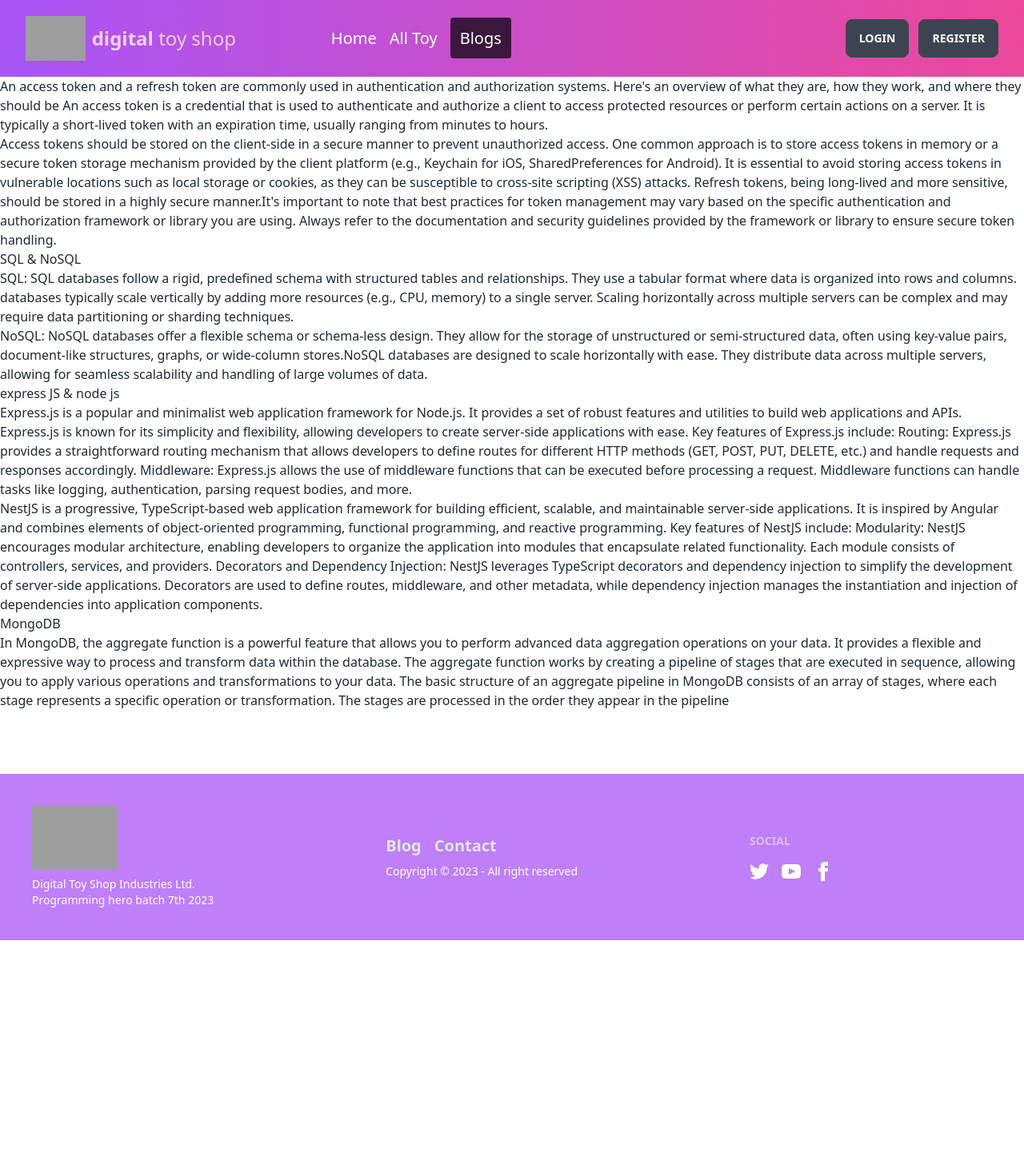
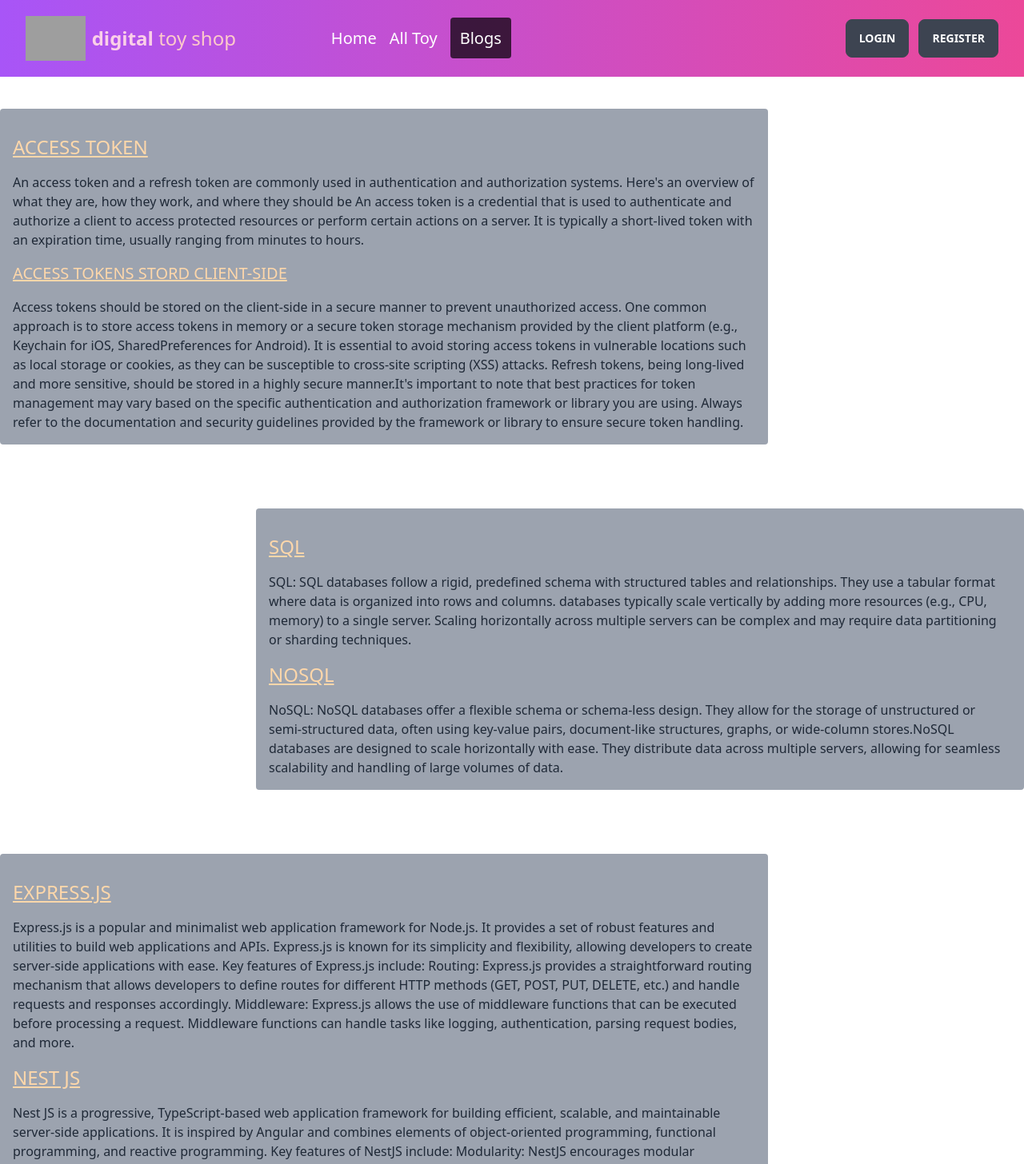
Before and after one commit to sagor369/toy-project, a React (Vite) app: page /blog in a window 1280 px wide. Shown: the top 1456 px of the page at 80% size. Before the commit the page ends 1256 px from the top, so only its background shows below. Built offline with nearby package versions, Linux system fonts and the light colour scheme; no server answers; grey boxes are pictures that could not be loaded.

Commit message:
blog animation added complete

```diff
--- a/src/UserLog/Blog/Blog.jsx
+++ b/src/UserLog/Blog/Blog.jsx
@@ -1,12 +1,17 @@
 import React from "react";
 import Header from "../../Share/Header/Header";
 import Footer from "../../Share/Footer/Footer";
+import AOS from 'aos';
+import 'aos/dist/aos.css';
+import Aos from "aos";
 
 const Blog = () => {
+  Aos.init()
   return (
     <div>
         <Header></Header>
-      <div>
+      <div data-aos="fade-left" data-aos-offset="400" className="bg-gray-400 p-4 my-10 rounded md:w-3/4">
+        <h1 className="text-2xl uppercase underline text-orange-200 py-4">access token</h1>
         <p>
           An access token and a refresh token are commonly used in
           authentication and authorization systems. Here's an overview of what
@@ -16,6 +21,7 @@ const Blog = () => {
           is typically a short-lived token with an expiration time, usually
           ranging from minutes to hours.
         </p>
+        <h2 className="text-xl uppercase underline text-orange-200 py-4">Access tokens stord client-side </h2>
         <p>
           Access tokens should be stored on the client-side in a secure manner
           to prevent unauthorized access. One common approach is to store access
@@ -32,8 +38,10 @@ const Blog = () => {
           secure token handling.
         </p>
       </div>
-      <div>
-        <h1>SQL & NoSQL </h1>
+      <div className="flex justify-end">
+
+      <div data-aos="fade-right" data-aos-offset="400" className="bg-gray-400 p-4 my-10 rounded md:w-3/4 ">
+        <h1 className="text-2xl uppercase underline text-orange-200 py-4">SQL  </h1>
         <p>
           SQL: SQL databases follow a rigid, predefined schema with structured
           tables and relationships. They use a tabular format where data is
@@ -42,6 +50,8 @@ const Blog = () => {
           Scaling horizontally across multiple servers can be complex and may
           require data partitioning or sharding techniques.
         </p>
+        <h1 className="text-2xl uppercase underline text-orange-200 py-4">NoSQL  </h1>
+
         <p>
           NoSQL: NoSQL databases offer a flexible schema or schema-less design.
           They allow for the storage of unstructured or semi-structured data,
@@ -51,8 +61,10 @@ const Blog = () => {
           seamless scalability and handling of large volumes of data.
         </p>
       </div>
-      <div>
-        <h1>express JS & node js</h1>
+      </div>
+      <div data-aos="fade-left" data-aos-offset="400" className="bg-gray-400 p-4 my-10 rounded md:w-3/4">
+        <h1 className="text-2xl uppercase underline text-orange-200 py-4">Express.js  </h1>
+
         <p>
           Express.js is a popular and minimalist web application framework for
           Node.js. It provides a set of robust features and utilities to build
@@ -66,8 +78,10 @@ const Blog = () => {
           before processing a request. Middleware functions can handle tasks
           like logging, authentication, parsing request bodies, and more.
         </p>
+        <h1 className="text-2xl uppercase underline text-orange-200 py-4">Nest JS</h1>
+
         <p>
-          NestJS is a progressive, TypeScript-based web application framework
+          Nest JS is a progressive, TypeScript-based web application framework
           for building efficient, scalable, and maintainable server-side
           applications. It is inspired by Angular and combines elements of
           object-oriented programming, functional programming, and reactive
@@ -82,8 +96,11 @@ const Blog = () => {
           and injection of dependencies into application components.
         </p>
       </div>
-      <div>
-        <h1>MongoDB</h1>
+      <div className="flex justify-end">
+
+      <div data-aos="fade-right" data-aos-offset="400" className="bg-gray-400 p-4 my-10 rounded md:w-3/4 ">
+        <h1 className="text-2xl uppercase underline text-orange-200 py-4">MongoDB aggregate</h1>
+
         <p>
           In MongoDB, the aggregate function is a powerful feature that allows
           you to perform advanced data aggregation operations on your data. It
@@ -97,6 +114,7 @@ const Blog = () => {
           the pipeline
         </p>
       </div>
+      </div>
       <Footer></Footer>
     </div>
   );
```
